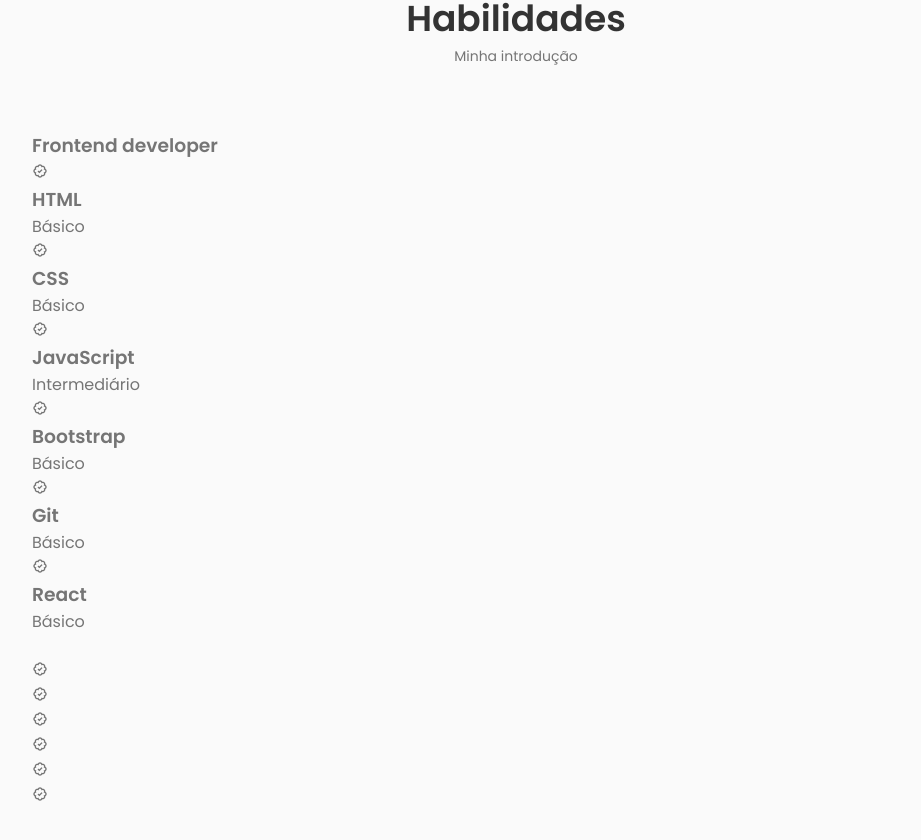
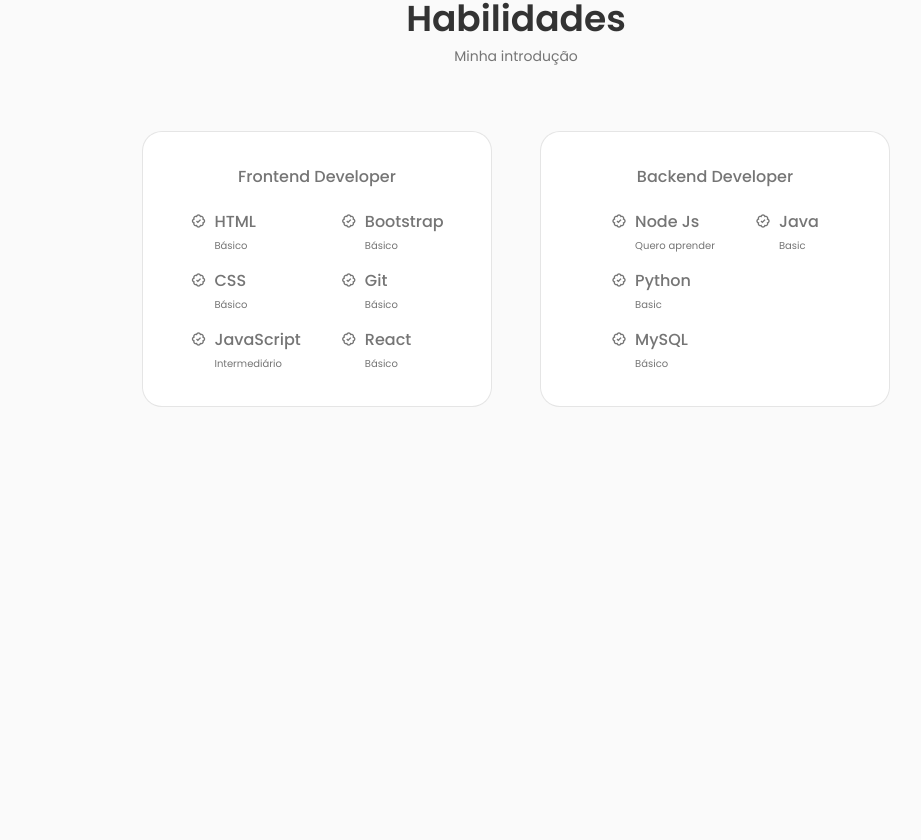
Before and after one commit to AltherLago/react-portfolio, a React (Create React App) app in the folder alther-portfolio/: page / in a window 1280 px wide. Shown: the part 1390-2230 px from the top of the page, without its empty margins (124-1045 px from the left). After the commit the page ends 1829 px from the top, so only its background shows below. Built offline with nearby package versions, Linux system fonts and the light colour scheme.

Commit message:
Finish skills

```diff
--- a/alther-portfolio/src/components/skills/Backend.jsx
+++ b/alther-portfolio/src/components/skills/Backend.jsx
@@ -4,7 +4,7 @@
     return (
 
         <div className="skills__content">
-            <h3 className="skills__title"></h3>
+            <h3 className="skills__title">Backend Developer</h3>
 
             <div className="skills__box">
                 <div className="skills__group">
@@ -12,24 +12,24 @@
                     <div className="skills__data">
                         <i className="bx bx-badge-check"></i>
                         <div>
-                            <h3 className="skills__name"></h3>
-                            <span className="skills__level"></span>
+                            <h3 className="skills__name">Node Js</h3>
+                            <span className="skills__level">Quero aprender</span>
                         </div>
                     </div>
 
                     <div className="skills__data">
                         <i className="bx bx-badge-check"></i>
                         <div>
-                            <h3 className="skills__name"></h3>
-                            <span className="skills__level"></span>
+                            <h3 className="skills__name">Python</h3>
+                            <span className="skills__level">Basic</span>
                         </div>
                     </div>
 
                     <div className="skills__data">
                         <i className="bx bx-badge-check"></i>
                         <div>
-                            <h3 className="skills__name"></h3>
-                            <span className="skills__level"></span>
+                            <h3 className="skills__name">MySQL</h3>
+                            <span className="skills__level">Básico</span>
                         </div>
                     </div>
 
@@ -39,7 +39,15 @@
                     <div className="skills__data">
                         <i className="bx bx-badge-check"></i>
                         <div>
-                            <h3 className="skills__name"></h3>
+                            <h3 className="skills__name">Java</h3>
+                            <span className="skills__level">Basic</span>
+                        </div>
+                    </div>
+                    {/*
+                    <div className="skills__data">
+                        <i className="bx bx-badge-check"></i>
+                        <div>
+                            <h3 className="skills__name">Em construção</h3>
                             <span className="skills__level"></span>
                         </div>
                     </div>
@@ -47,18 +55,11 @@
                     <div className="skills__data">
                         <i className="bx bx-badge-check"></i>
                         <div>
-                            <h3 className="skills__name"></h3>
+                            <h3 className="skills__name">Em construção</h3>
                             <span className="skills__level"></span>
                         </div>
                     </div>
-
-                    <div className="skills__data">
-                        <i className="bx bx-badge-check"></i>
-                        <div>
-                            <h3 className="skills__name"></h3>
-                            <span className="skills__level"></span>
-                        </div>
-                    </div>
+                    */}
 
                 </div>
 
--- a/alther-portfolio/src/components/skills/Frontend.jsx
+++ b/alther-portfolio/src/components/skills/Frontend.jsx
@@ -3,7 +3,7 @@
 export default function Frontend(){
     return (
         <div className="skills__content">
-            <h3 className="skills__title">Frontend developer</h3>
+            <h3 className="skills__title">Frontend Developer</h3>
 
             <div className="skills__box">
                 <div className="skills__group">
--- a/alther-portfolio/src/components/skills/skills.css
+++ b/alther-portfolio/src/components/skills/skills.css
@@ -0,0 +1,83 @@
+.skills__container {
+    grid-template-columns: repeat(2, 350px);
+    column-gap: 3rem;
+    justify-content: center;
+}
+
+.skills__content {
+    background-color: var(--container-color);
+    border: 1px solid rgba(0, 0, 0, 0.1);
+    padding: 2rem 4rem;
+    border-radius: 1.25rem;
+}
+
+.skills__title {
+    font-size: var(--normal-font-size);
+    font-weight: var(--font-medium);
+    text-align: center;
+    margin-bottom: var(--mb-1-5);
+}
+
+.skills__box {
+    display: flex;
+    justify-content: center;
+    column-gap: 2.5rem;
+}
+
+.skills__group {
+    display: grid;
+    align-items: flex-start;
+    row-gap: 1rem;
+}
+
+.skills__data {
+    display: flex;
+    column-gap: 0.5rem;
+}
+
+.skills__bx-badge-check {
+    font-size: 1rem;
+    color: var(--title-color);
+}
+
+.skills__name {
+    font-size: var(--normal-font-size);
+    font-weight: var(--font-medium);
+    line-height: 18px;
+}
+
+.skills__level {
+    font-size: var(--tiny-font-size);
+}
+/*=============== BREAKPOINTS ===============*/
+/* For large devices */
+@media screen and (max-width: 992px){
+    .skills__container {
+        grid-template-columns: max-content;
+        row-gap: 2rem;
+    }
+}
+/* For medium devices */
+@media screen and (max-width: 768px) {
+    .skills__container {
+        grid-template-columns: 1fr;
+    }
+
+    .skills__content {
+        padding: 1.5rem;
+    }
+}
+
+@media screen and (max-width: 576px) {
+}
+
+/* For small devices */
+@media screen and (max-width: 350px) {
+    .skills__box {
+        column-gap: 1.25rem;
+    }
+
+    .skills__name {
+        font-size: var(--small-font-size)
+    }
+}
```
